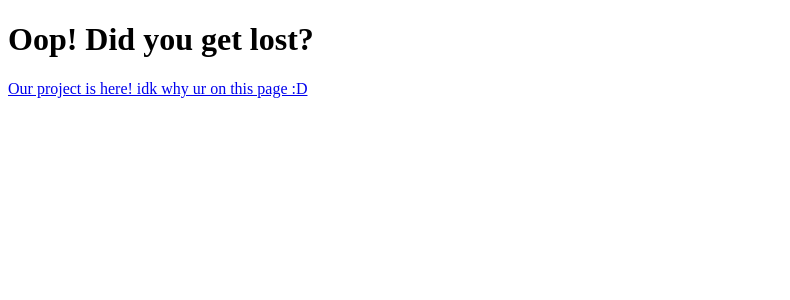
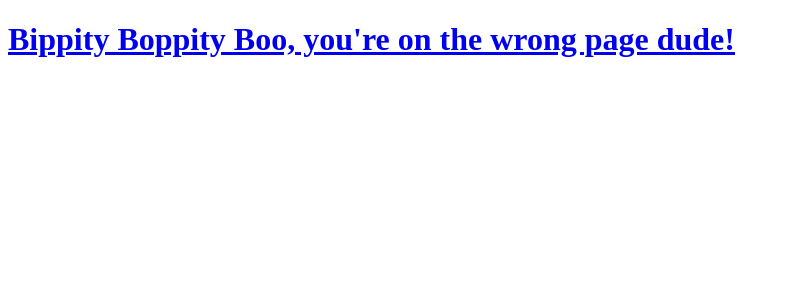
Before and after one commit to Th35py27/travel_backends, a Flask app: page / in a window 1280 px wide. Shown: the top 300 px of the page, without its empty margins (0-790 px from the left). Run offline with Flask 3, Linux system fonts and the light colour scheme.

Commit message:
Adding link from backend to frontend

```diff
--- a/auth_middleware.py
+++ b/auth_middleware.py
@@ -11,11 +11,12 @@ def token_required(f):
             return {
                 "message": "Authentication Token is missing!",
                 "data": None,
-                "error": "Unauthorized"
+                "error": "Unauthorized",
             }, 403
         try:
             data=jwt.decode(token, current_app.config["SECRET_KEY"], algorithms=["HS256"])
             current_user=User.query.filter_by(_uid=data["_uid"]).first()
+            print(current_user.role)
             if current_user is None or current_user.role != "admin":
                 return {
                 "message": "No authorization.",
--- a/templates/index.html
+++ b/templates/index.html
@@ -2,8 +2,9 @@
 {% extends "layouts/base.html" %}
 {% set project = "Home" %}
 
+
 {% block body %}
 
-<h1>Oop! Did you get lost?</h1>
-<a href = "https://trevorhuang1.github.io/lmc-frontend/lmc-login">Our project is here! idk why ur on this page :D</a>
+<a href = "http://127.0.0.1:4100/frontcasts/login"><h1 >Bippity Boppity Boo, you're on the wrong page dude!</h1></a>
+
 {% endblock %}
```
Also changed, not shown: model/users.py (+0 -27 lines), instance/volumes/sqlite-backup-20240206022153.db (added), instance/volumes/sqlite-backup.db (added), instance/volumes/sqlite.db.
